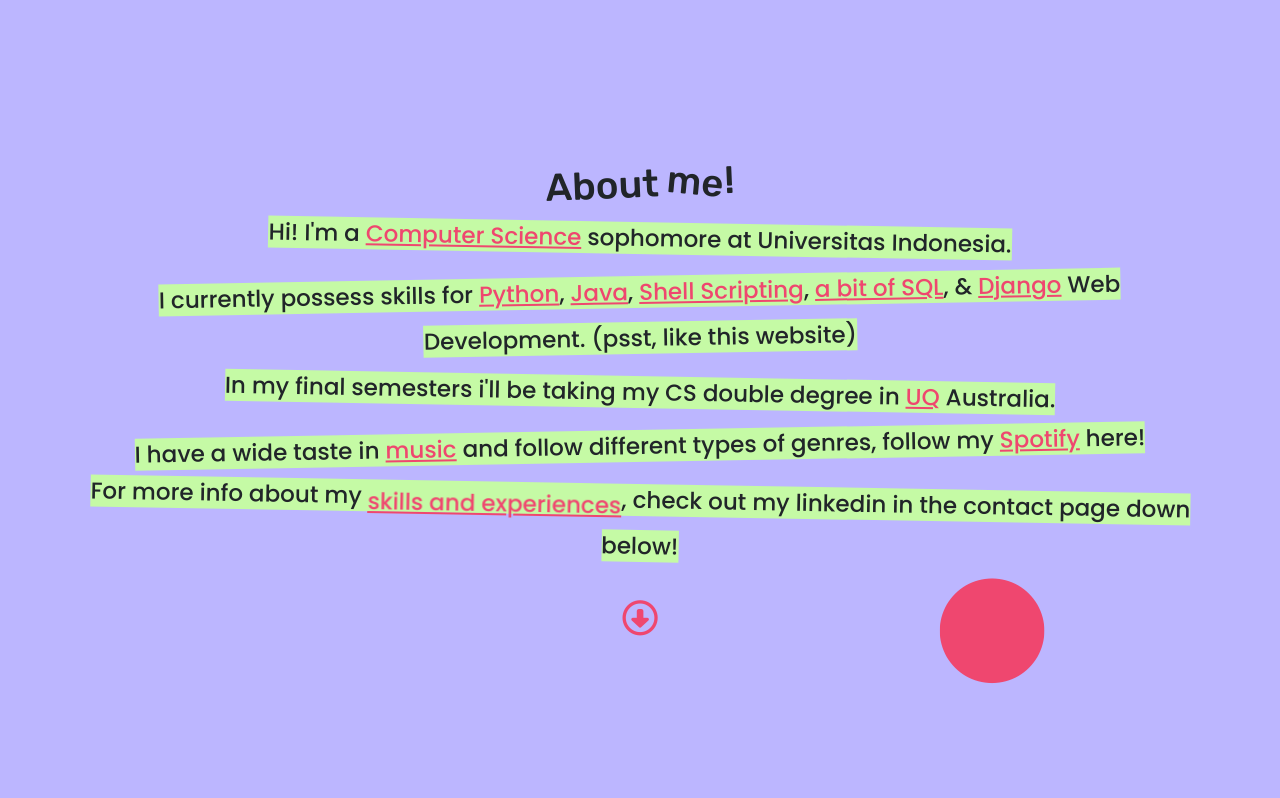
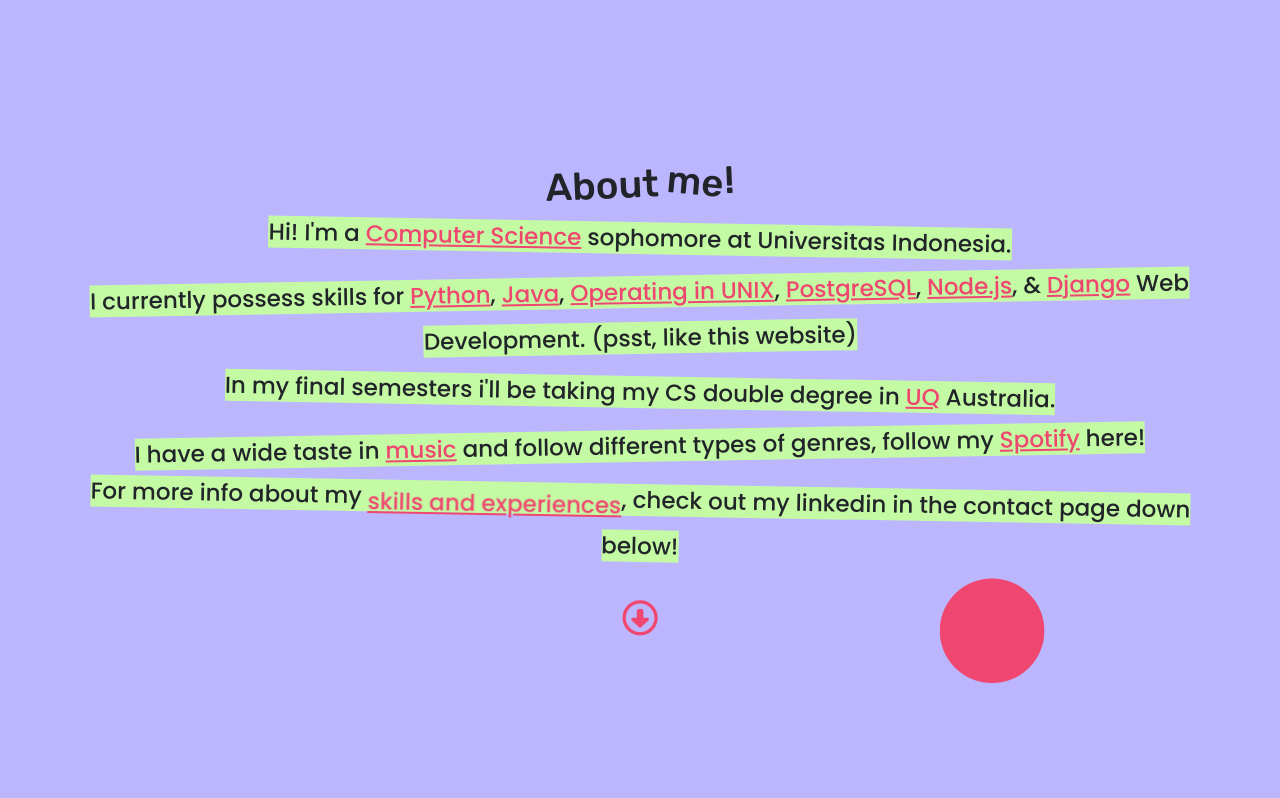
Before and after one commit to alifyandra/Profilepage, a Django app: page / in a window 1280 px wide. Shown: the part 801-1599 px from the top of the page. Run offline with Django 3.2, Linux system fonts and the light colour scheme; style sheets or scripts are compiled from the project's sources; some libraries are stand-ins or nearby versions.

Commit message:
Changed about skills

```diff
--- a/app/templates/app/index.html
+++ b/app/templates/app/index.html
@@ -67,8 +67,10 @@
                     >I currently possess skills for
                     <span style="color: #ef476f"><u>Python</u></span
                     >, <span style="color: #ef476f"><u>Java</u></span
-                    >, <span style="color: #ef476f"><u>Shell Scripting</u></span
-                    >, <span style="color: #ef476f"><u>a bit of SQL</u></span
+                    >,
+                    <span style="color: #ef476f"><u>Operating in UNIX</u></span
+                    >, <span style="color: #ef476f"><u>PostgreSQL</u></span
+                    >, <span style="color: #ef476f"><u>Node.js</u></span
                     >, & <span style="color: #ef476f"><u>Django</u></span> Web
                     Development. (psst, like this website)</span
                 >
```
